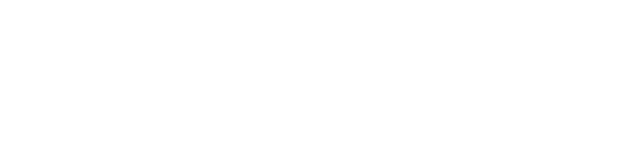
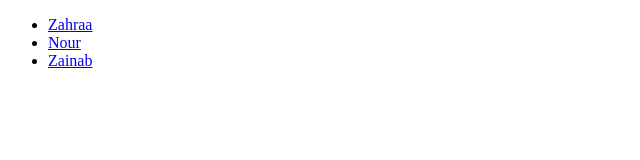
Before and after one commit to iceyyx7/Codebrave-collab, a plain HTML site: page index.html in a window 1280 px wide. Shown: the whole page, without its empty margins (0-640 px from the left). Drawn offline with Linux system fonts and the light colour scheme.

Commit message:
navbar initial

```diff
--- a/index.html
+++ b/index.html
@@ -7,6 +7,14 @@
     <link rel="stylesheet" href="style.css">
 </head>
 <body>
-
+    <header>
+        <nav>
+            <ul>
+                <li><a href="#zahraa">Zahraa</a> </li>
+                <li><a href="#nour">Nour</a> </li>
+                <li><a href="#zainab">Zainab</a> </li>
+            </ul>
+        </nav>
+    </header>
 </body>
 </html>
```
